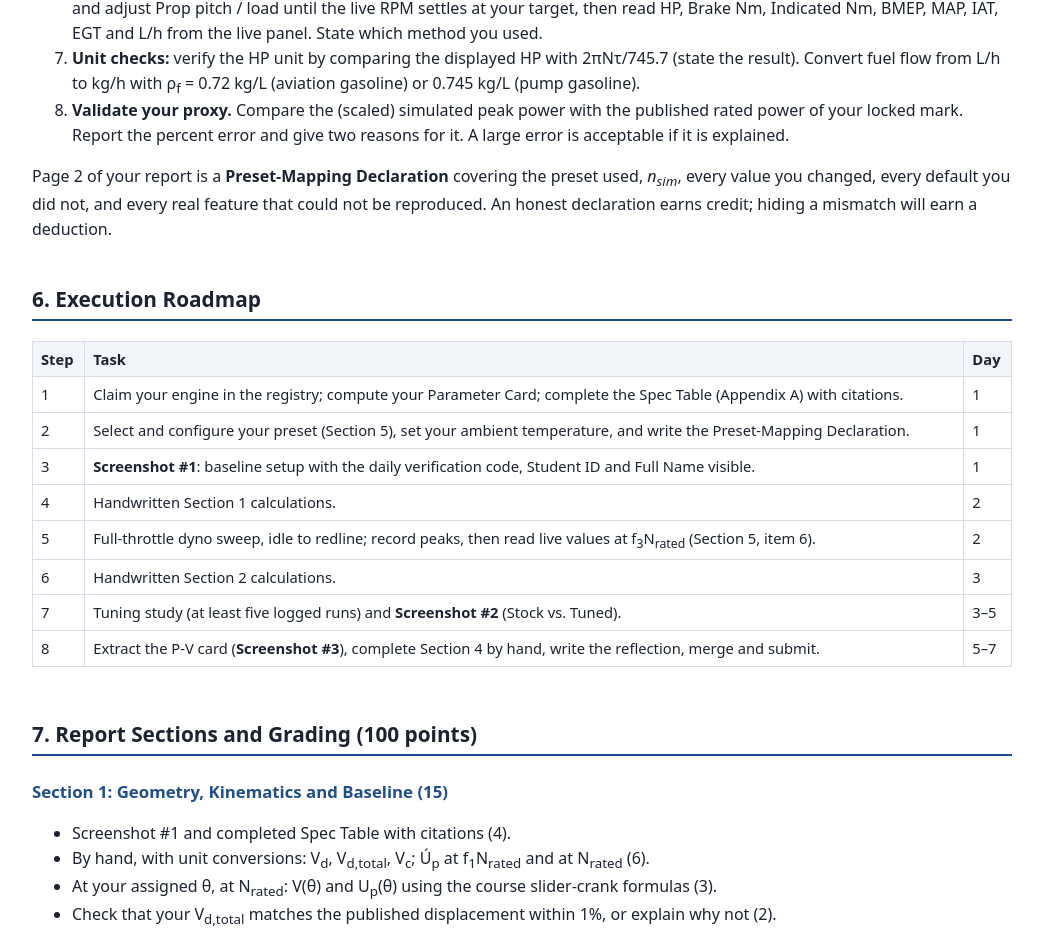
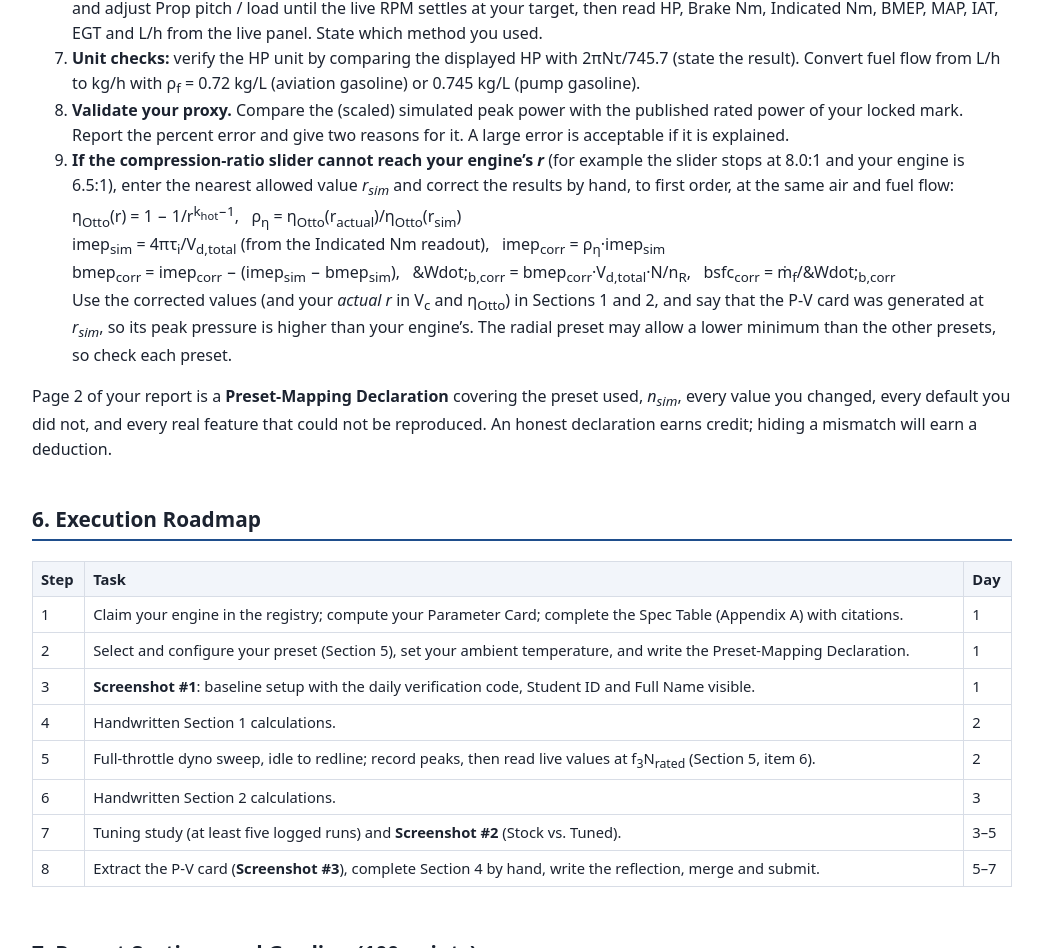
Before and after one commit to AehrLucy/EM-1101, a plain HTML site: page ice.html in a window 1280 px wide. Shown: the part 3490-4438 px from the top of the page, without its empty margins (118-1161 px from the left). Drawn offline with Linux system fonts and the light colour scheme.

Commit message:
Update ice.html

```diff
--- a/ice.html
+++ b/ice.html
@@ -95,6 +95,11 @@ button{font:inherit;padding:6px 14px;border:0;border-radius:4px;background:var(-
 <li><b>Fixed-RPM readings.</b> For values at f<sub>3</sub>N<sub>rated</sub>, first try reading the dyno curve. If it does not give exact values, hold full throttle and adjust Prop pitch / load until the live RPM settles at your target, then read HP, Brake Nm, Indicated Nm, BMEP, MAP, IAT, EGT and L/h from the live panel. State which method you used.</li>
 <li><b>Unit checks:</b> verify the HP unit by comparing the displayed HP with 2&pi;N&tau;/745.7 (state the result). Convert fuel flow from L/h to kg/h with &rho;<sub>f</sub> = 0.72 kg/L (aviation gasoline) or 0.745 kg/L (pump gasoline).</li>
 <li><b>Validate your proxy.</b> Compare the (scaled) simulated peak power with the published rated power of your locked mark. Report the percent error and give two reasons for it. A large error is acceptable if it is explained.</li>
+<li><b>If the compression-ratio slider cannot reach your engine&rsquo;s <i>r</i></b> (for example the slider stops at 8.0:1 and your engine is 6.5:1), enter the nearest allowed value <i>r<sub>sim</sub></i> and correct the results by hand, to first order, at the same air and fuel flow:
+<br>&eta;<sub>Otto</sub>(r) = 1 &minus; 1/r<sup>k<sub>hot</sub>&minus;1</sup>, &nbsp; &rho;<sub>&eta;</sub> = &eta;<sub>Otto</sub>(r<sub>actual</sub>)/&eta;<sub>Otto</sub>(r<sub>sim</sub>)
+<br>imep<sub>sim</sub> = 4&pi;&tau;<sub>i</sub>/V<sub>d,total</sub> (from the Indicated Nm readout), &nbsp; imep<sub>corr</sub> = &rho;<sub>&eta;</sub>&middot;imep<sub>sim</sub>
+<br>bmep<sub>corr</sub> = imep<sub>corr</sub> &minus; (imep<sub>sim</sub> &minus; bmep<sub>sim</sub>), &nbsp; &Wdot;<sub>b,corr</sub> = bmep<sub>corr</sub>&middot;V<sub>d,total</sub>&middot;N/n<sub>R</sub>, &nbsp; bsfc<sub>corr</sub> = &#7745;<sub>f</sub>/&Wdot;<sub>b,corr</sub>
+<br>Use the corrected values (and your <i>actual</i> <i>r</i> in V<sub>c</sub> and &eta;<sub>Otto</sub>) in Sections 1 and 2, and say that the P-V card was generated at <i>r<sub>sim</sub></i>, so its peak pressure is higher than your engine&rsquo;s. The radial preset may allow a lower minimum than the other presets, so check each preset.</li>
 </ol>
 <p>Page 2 of your report is a <b>Preset-Mapping Declaration</b> covering the preset used, <i>n<sub>sim</sub></i>, every value you changed, every default you did not, and every real feature that could not be reproduced. An honest declaration earns credit; hiding a mismatch will earn a deduction.</p>
 
```
